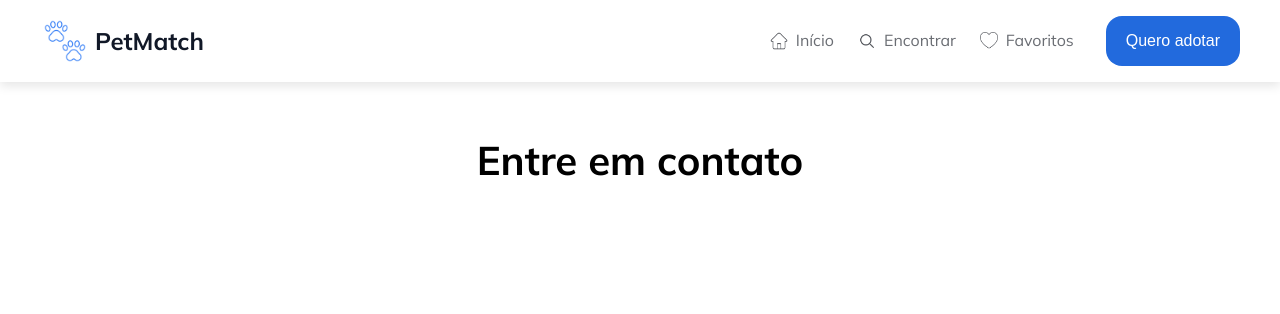
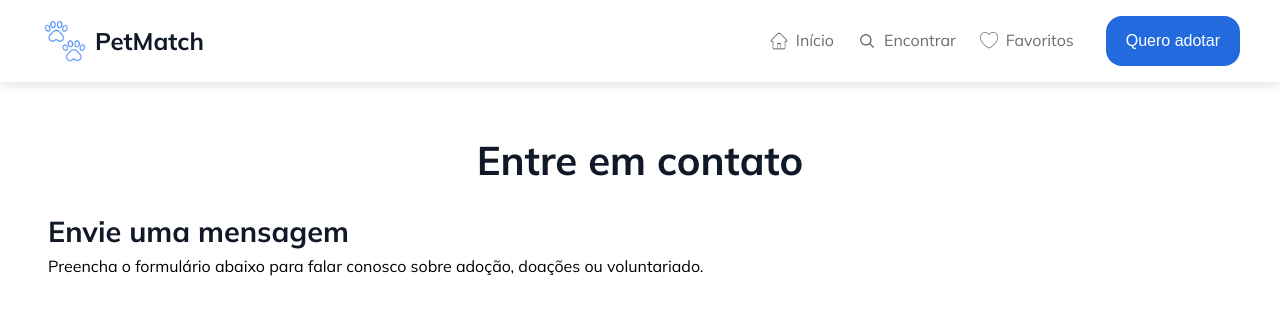
Before and after one commit to GGhiaroni/petmatch, a React (Vite) app: page /contato in a window 1280 px wide. Shown: the top 314 px of the page. Built offline with nearby package versions, Linux system fonts and the light colour scheme.

Commit message:
comecando a criar a pagina de contato

```diff
--- a/pages/Contato.jsx
+++ b/pages/Contato.jsx
@@ -11,12 +11,47 @@ const ContainerPrincipal = styled.div`
 const TextoPrincipal = styled.h1`
   font-size: 2.5rem;
   text-align: center;
+  color: var(--corTextoPrincipal);
+`;
+
+const ContainerBlocos = styled.div`
+  display: flex;
+  gap: 10px;
+`;
+
+const BlocoEnviarMensagem = styled.div`
+  padding: 1rem;
+`;
+
+const BlocoInfosContato = styled.div`
+  display: flex;
+  flex-direction: column;
+  gap: 2px;
+`;
+
+const TituloBlocoMensagem = styled.h4`
+  font-size: 1.8rem;
+  color: var(--corTextoPrincipal);
+`;
+
+const DescricaoBlocoMensagem = styled.p`
+  font-size: 1rem;
 `;
 
 const Contato = () => {
   return (
     <ContainerPrincipal>
       <TextoPrincipal>Entre em contato</TextoPrincipal>
+      <ContainerBlocos>
+        <BlocoEnviarMensagem>
+          <TituloBlocoMensagem>Envie uma mensagem</TituloBlocoMensagem>
+          <DescricaoBlocoMensagem>
+            Preencha o formulário abaixo para falar conosco sobre adoção,
+            doações ou voluntariado.
+          </DescricaoBlocoMensagem>
+        </BlocoEnviarMensagem>
+        <BlocoInfosContato></BlocoInfosContato>
+      </ContainerBlocos>
     </ContainerPrincipal>
   );
 };
--- a/pages/Favoritos.jsx
+++ b/pages/Favoritos.jsx
@@ -14,6 +14,7 @@ const ContainerPrincipal = styled.div`
 const TextoPrincipal = styled.h1`
   font-size: 2.5rem;
   text-align: center;
+  color: var(--corTextoPrincipal);
 `;
 
 const ContainerCardsCachorros = styled.div`
```
